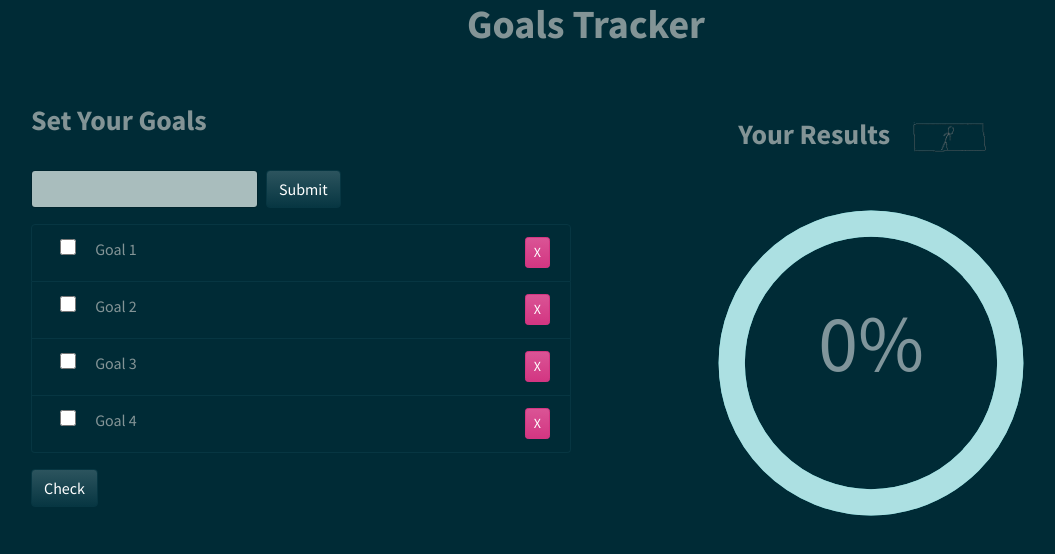
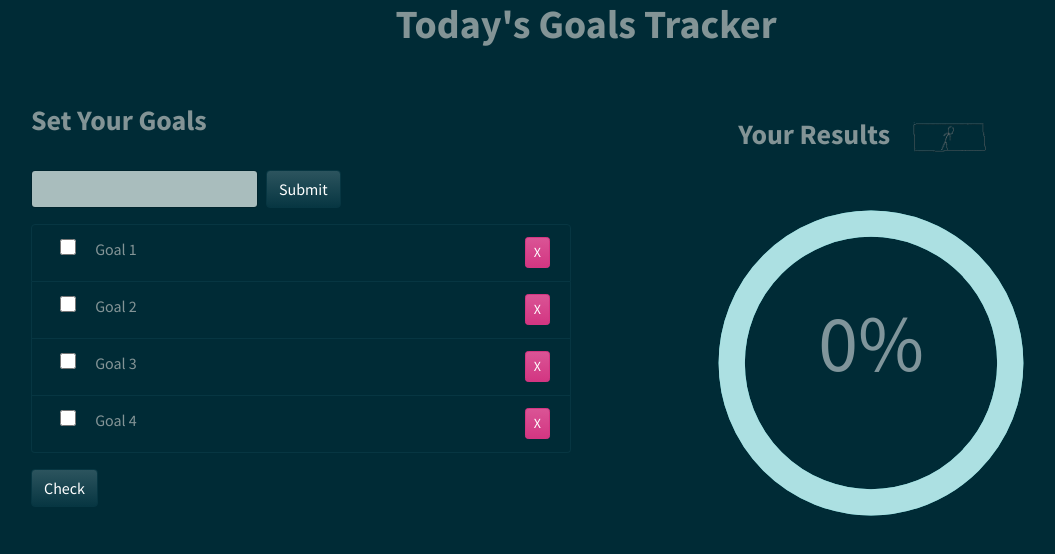
Before and after one commit to Krasivaya/goals-tracker, a plain HTML site: page index.html in a window 1280 px wide. Shown: the whole page, without its empty margins (54-1109 px from the left). Drawn offline with Linux system fonts and the light colour scheme.

Commit message:
Add the starting point

```diff
--- a/index.html
+++ b/index.html
@@ -12,7 +12,7 @@
 
 <body>
     <div class="container">
-        <h1 class="site-heding text-center"><strong>Goals Tracker</strong></h1>
+        <h1 class="site-heding text-center"><strong>Today's Goals Tracker</strong></h1>
         <div class="row">
             <div class="col-md-6 mt-5">
                 <h3>Set Your Goals</h3> <br>
```
